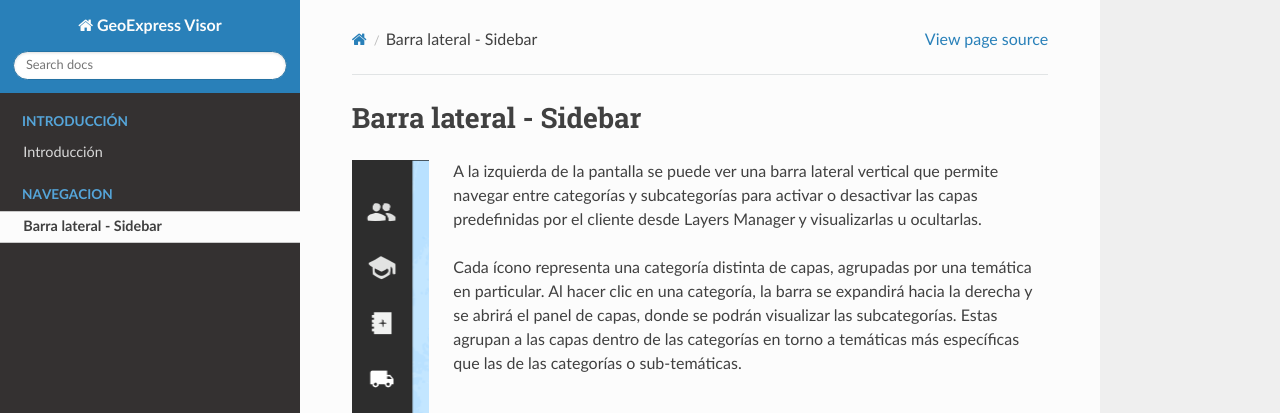
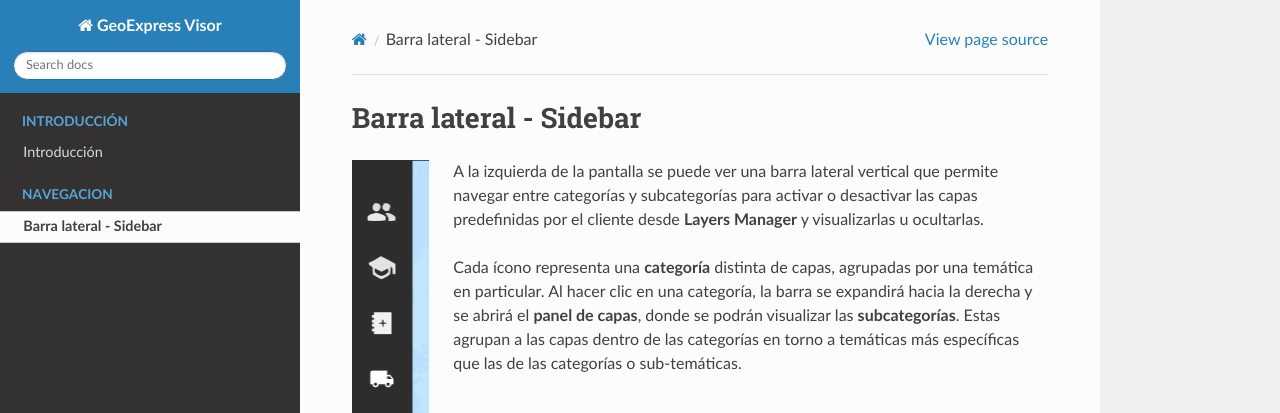
Before and after one commit to herver1971/geoexpress-visor, a Sphinx documentation site: the page built from docs/navigation/index.rst, in a window 1280 px wide. Shown: the top 413 px of the page. Built offline with Sphinx 7.4.7 and the Read the Docs theme 2.0.0, drawn with Linux system fonts in a browser that asks for light colours.

```diff
--- a/docs/navigation/index.rst
+++ b/docs/navigation/index.rst
@@ -4,7 +4,7 @@ Barra lateral - Sidebar
    :align: left
    :scale: 50 %
 
-A la izquierda de la pantalla se puede ver una barra lateral vertical que permite navegar entre categorías y subcategorías para activar o desactivar las capas predefinidas por el cliente desde Layers Manager y visualizarlas u ocultarlas.
+A la izquierda de la pantalla se puede ver una barra lateral vertical que permite navegar entre categorías y subcategorías para activar o desactivar las capas predefinidas por el cliente desde **Layers Manager** y visualizarlas u ocultarlas.
 
-Cada ícono representa una categoría distinta de capas, agrupadas por una temática en particular. Al hacer clic en una categoría, la barra se expandirá hacia la derecha y se abrirá el panel de capas, donde se podrán visualizar las subcategorías.
+Cada ícono representa una **categoría** distinta de capas, agrupadas por una temática en particular. Al hacer clic en una categoría, la barra se expandirá hacia la derecha y se abrirá el **panel de capas**, donde se podrán visualizar las **subcategorías**.
 Estas agrupan a las capas dentro de las categorías en torno a temáticas más específicas que las de las categorías o sub-temáticas.
```
